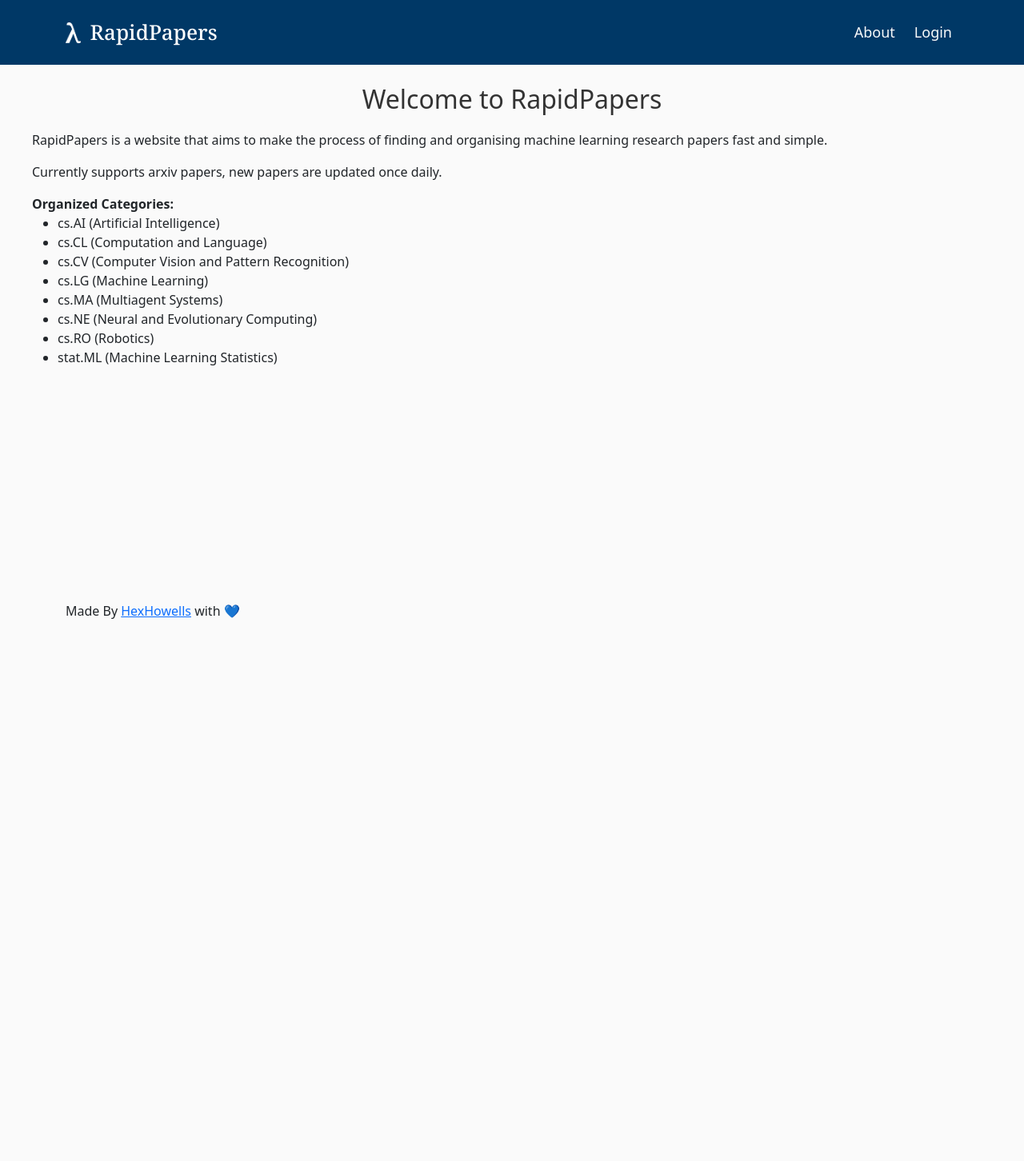
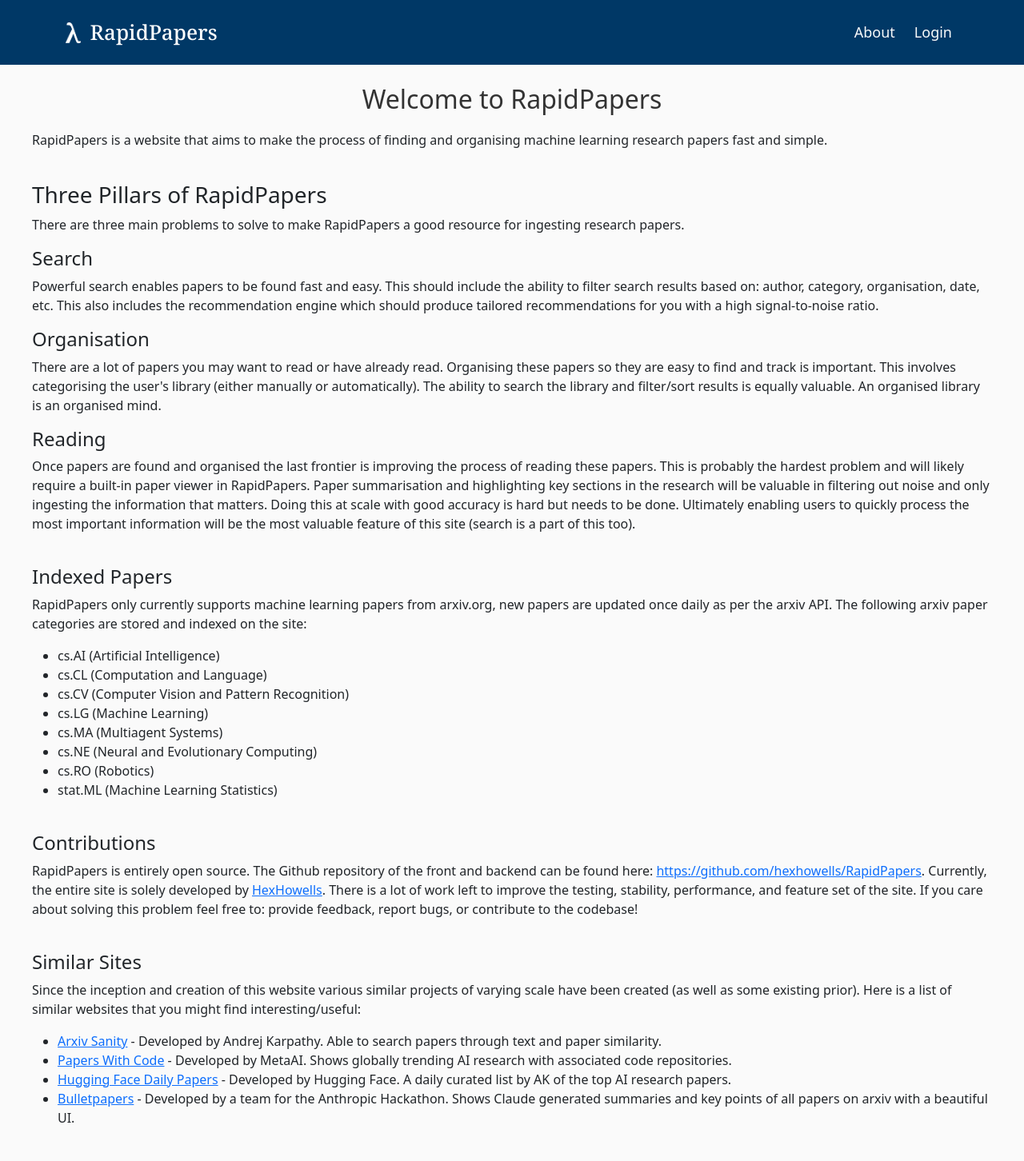
Before and after one commit to hexhowells/RapidPapers, a React (Create React App) app in the folder client/: page /about in a window 1280 px wide. Shown: the top 1452 px of the page at 80% size. Before the commit the page ends 800 px from the top, so only its background shows below. Built offline with nearby package versions, Linux system fonts and the light colour scheme; no server answers.

Commit message:
update about page content

```diff
--- a/client/src/pages/About.js
+++ b/client/src/pages/About.js
@@ -10,11 +10,25 @@
                 research papers fast and simple.
             </p>
             <div className="about-content">
+				<br></br>
+				<h3>Three Pillars of RapidPapers</h3>
+				<p>There are three main problems to solve to make RapidPapers a good resource for ingesting research papers.</p>
+
+				<h4>Search</h4>
+				<p>Powerful search enables papers to be found fast and easy. This should include the ability to filter search results based on: author, category, organisation, date, etc. This also includes the recommendation engine which should produce tailored recommendations for you with a high signal-to-noise ratio.</p>
+
+				<h4>Organisation</h4>
+				<p>There are a lot of papers you may want to read or have already read. Organising these papers so they are easy to find and track is important. This involves categorising the user's library (either manually or automatically). The ability to search the library and filter/sort results is equally valuable. An organised library is an organised mind.</p>
+
+				<h4>Reading</h4>
+				<p>Once papers are found and organised the last frontier is improving the process of reading these papers. This is probably the hardest problem and will likely require a built-in paper viewer in RapidPapers. Paper summarisation and highlighting key sections in the research will be valuable in filtering out noise and only ingesting the information that matters. Doing this at scale with good accuracy is hard but needs to be done. Ultimately enabling users to quickly process the most important information will be the most valuable feature of this site (search is a part of this too).</p>
+
+				<br></br>
+
+				<h4>Indexed Papers</h4>
                 <p>
-                    Currently supports arxiv papers, new papers are updated once daily.
+                    RapidPapers only currently supports machine learning papers from arxiv.org, new papers are updated once daily as per the arxiv API. The following arxiv paper categories are stored and indexed on the site:
                 </p>
-                <p>
-                    <strong>Organized Categories:</strong>
 				<ul className="about-list">
 					<li>cs.AI (Artificial Intelligence)</li>
 					<li>cs.CL (Computation and Language)</li>
@@ -25,7 +39,22 @@
 					<li>cs.RO (Robotics)</li>
 					<li>stat.ML (Machine Learning Statistics)</li>
 				</ul>
-                </p>
+
+				<br></br>
+
+				<h4>Contributions</h4>
+				<p>RapidPapers is entirely open source. The Github repository of the front and backend can be found here: <a href="https://github.com/hexhowells/RapidPapers">https://github.com/hexhowells/RapidPapers</a>. Currently, the entire site is solely developed by <a href="https://hexhowells.com">HexHowells</a>. There is a lot of work left to improve the testing, stability, performance, and feature set of the site. If you care about solving this problem feel free to: provide feedback, report bugs, or contribute to the codebase!</p>
+
+				<br></br>
+
+				<h4>Similar Sites</h4>
+				<p>Since the inception and creation of this website various similar projects of varying scale have been created (as well as some existing prior). Here is a list of similar websites that you might find interesting/useful:</p>
+				<ul className="about-list">
+					<li><a href="https://arxiv-sanity-lite.com">Arxiv Sanity</a> - Developed by Andrej Karpathy. Able to search papers through text and paper similarity.</li>
+					<li><a href="https://paperswithcode.com">Papers With Code</a> - Developed by MetaAI. Shows globally trending AI research with associated code repositories.</li>
+					<li><a href="https://huggingface.co/papers">Hugging Face Daily Papers</a> - Developed by Hugging Face. A daily curated list by AK of the top AI research papers.</li>
+					<li><a href="https://bulletpapers.ai">Bulletpapers</a> - Developed by a team for the Anthropic Hackathon. Shows Claude generated summaries and key points of all papers on arxiv with a beautiful UI.</li>
+				</ul>
             </div>
         </div>
     );
```
Lines whose indentation alone changed are shown as unchanged.
